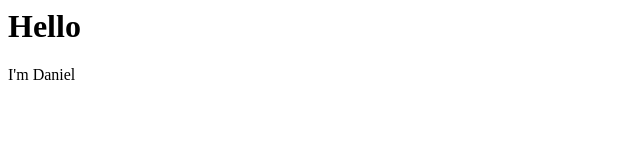
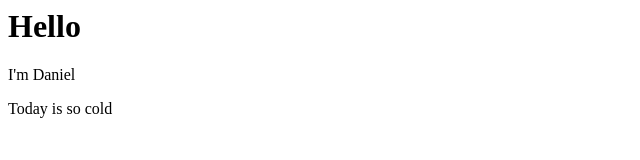
Before and after one commit to danielkmd/mypage, a plain HTML site: page index.html in a window 1280 px wide. Shown: the whole page, without its empty margins (0-640 px from the left). Drawn offline with Linux system fonts and the light colour scheme.

```diff
--- a/index.html
+++ b/index.html
@@ -1,2 +1,3 @@
 <h1>Hello</h1>
 <p>I'm Daniel</p>
+<p>Today is so cold</p>
```
